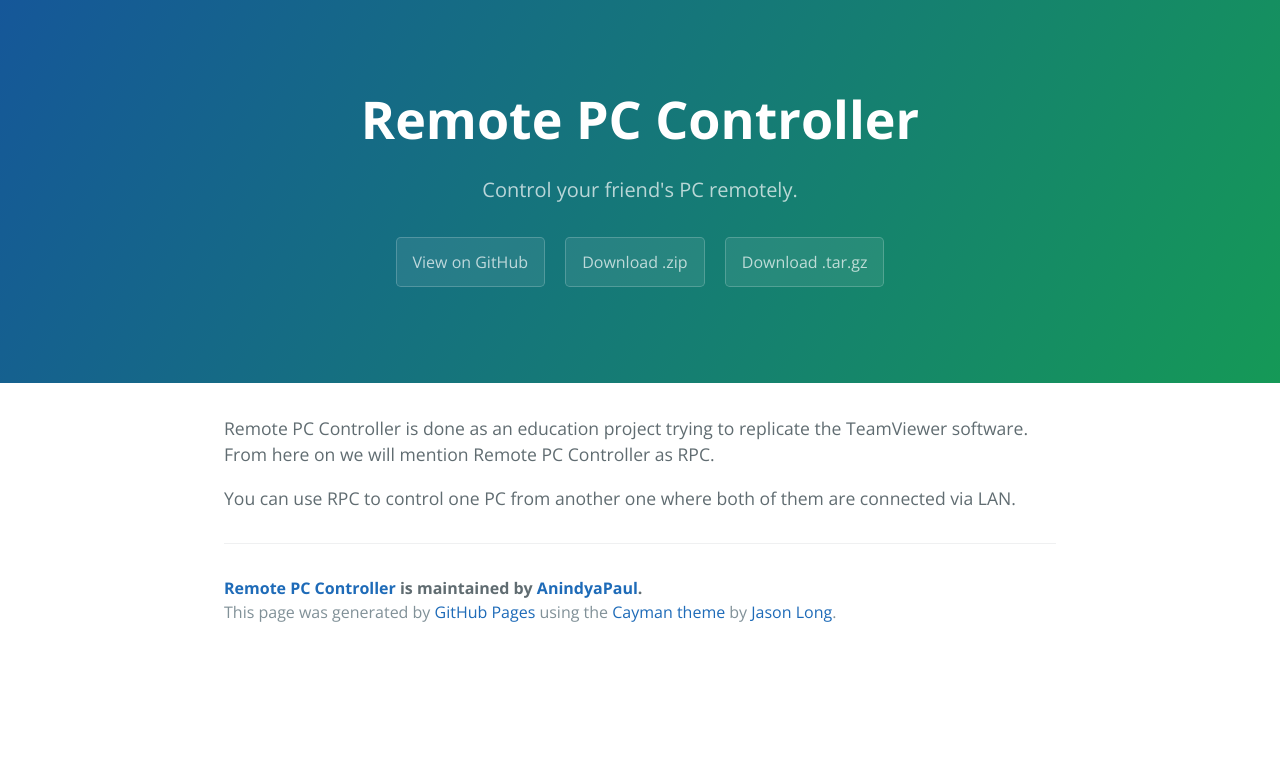
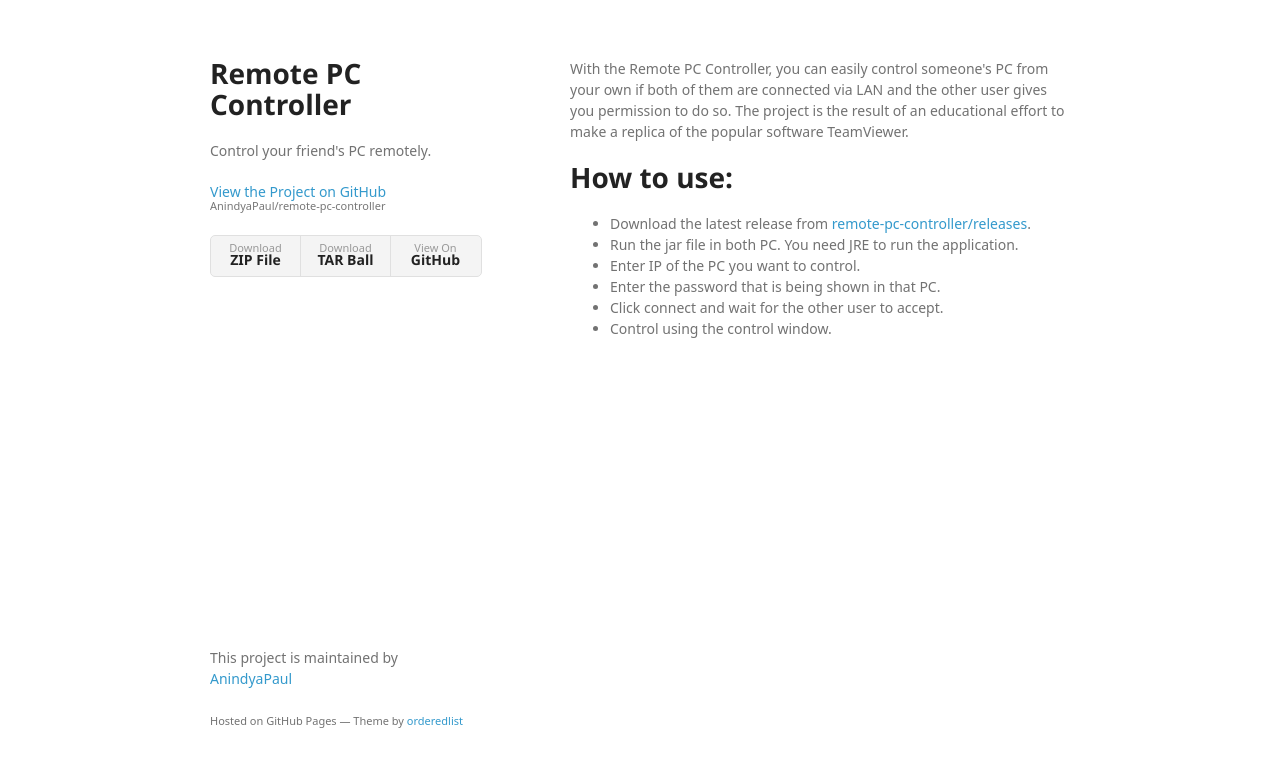
Before and after one commit to anindyaspaul/remote-pc-controller, a plain HTML site: page index.html in a window 1280 px wide. Drawn offline with nearby package versions, Linux system fonts and the light colour scheme; a web font is replaced by a local one.

Commit message:
Create gh-pages branch via GitHub

```diff
--- a/index.html
+++ b/index.html
@@ -1,36 +1,53 @@
-<!DOCTYPE html>
-<html lang="en-us">
+<!doctype html>
+<html>
   <head>
-    <meta charset="UTF-8">
+    <meta charset="utf-8">
+    <meta http-equiv="X-UA-Compatible" content="chrome=1">
     <title>Remote PC Controller by AnindyaPaul</title>
-    <meta name="viewport" content="width=device-width, initial-scale=1">
-    <link rel="stylesheet" type="text/css" href="stylesheets/normalize.css" media="screen">
-    <link href='https://fonts.googleapis.com/css?family=Open+Sans:400,700' rel='stylesheet' type='text/css'>
-    <link rel="stylesheet" type="text/css" href="stylesheets/stylesheet.css" media="screen">
-    <link rel="stylesheet" type="text/css" href="stylesheets/github-light.css" media="screen">
+
+    <link rel="stylesheet" href="stylesheets/styles.css">
+    <link rel="stylesheet" href="stylesheets/github-light.css">
+    <meta name="viewport" content="width=device-width">
+    <!--[if lt IE 9]>
+    <script src="//html5shiv.googlecode.com/svn/trunk/html5.js"></script>
+    <![endif]-->
   </head>
   <body>
-    <section class="page-header">
-      <h1 class="project-name">Remote PC Controller</h1>
-      <h2 class="project-tagline">Control your friend&#39;s PC remotely.</h2>
-      <a href="https://github.com/AnindyaPaul/remote-pc-controller" class="btn">View on GitHub</a>
-      <a href="https://github.com/AnindyaPaul/remote-pc-controller/zipball/master" class="btn">Download .zip</a>
-      <a href="https://github.com/AnindyaPaul/remote-pc-controller/tarball/master" class="btn">Download .tar.gz</a>
-    </section>
+    <div class="wrapper">
+      <header>
+        <h1>Remote PC Controller</h1>
+        <p>Control your friend&#39;s PC remotely.</p>
 
-    <section class="main-content">
-      <p>Remote PC Controller is done as an education project trying to replicate the TeamViewer software. From here on we will mention Remote PC Controller as RPC.</p>
+        <p class="view"><a href="https://github.com/AnindyaPaul/remote-pc-controller">View the Project on GitHub <small>AnindyaPaul/remote-pc-controller</small></a></p>
 
-<p>You can use RPC to control one PC from another one where both of them are connected via LAN.</p>
 
-      <footer class="site-footer">
-        <span class="site-footer-owner"><a href="https://github.com/AnindyaPaul/remote-pc-controller">Remote PC Controller</a> is maintained by <a href="https://github.com/AnindyaPaul">AnindyaPaul</a>.</span>
+        <ul>
+          <li><a href="https://github.com/AnindyaPaul/remote-pc-controller/zipball/master">Download <strong>ZIP File</strong></a></li>
+          <li><a href="https://github.com/AnindyaPaul/remote-pc-controller/tarball/master">Download <strong>TAR Ball</strong></a></li>
+          <li><a href="https://github.com/AnindyaPaul/remote-pc-controller">View On <strong>GitHub</strong></a></li>
+        </ul>
+      </header>
+      <section>
+        <p>With the Remote PC Controller, you can easily control someone's PC from your own if both of them are connected via LAN and the other user gives you permission to do so. The project is the result of an educational effort to make a replica of the popular software TeamViewer.</p>
 
-        <span class="site-footer-credits">This page was generated by <a href="https://pages.github.com">GitHub Pages</a> using the <a href="https://github.com/jasonlong/cayman-theme">Cayman theme</a> by <a href="https://twitter.com/jasonlong">Jason Long</a>.</span>
+<h1>
+<a id="how-to-use" class="anchor" href="#how-to-use" aria-hidden="true"><span class="octicon octicon-link"></span></a>How to use:</h1>
+
+<ul>
+<li>Download the latest release from <a href="https://github.com/AnindyaPaul/remote-pc-controller/releases">remote-pc-controller/releases</a>.</li>
+<li>Run the jar file in both PC. You need JRE to run the application.</li>
+<li>Enter IP of the PC you want to control.</li>
+<li>Enter the password that is being shown in that PC.</li>
+<li>Click connect and wait for the other user to accept.</li>
+<li>Control using the control window.</li>
+</ul>
+      </section>
+      <footer>
+        <p>This project is maintained by <a href="https://github.com/AnindyaPaul">AnindyaPaul</a></p>
+        <p><small>Hosted on GitHub Pages &mdash; Theme by <a href="https://github.com/orderedlist">orderedlist</a></small></p>
       </footer>
-
-    </section>
-
+    </div>
+    <script src="javascripts/scale.fix.js"></script>
 
   </body>
 </html>
--- /dev/null
+++ b/javascripts/scale.fix.js
@@ -0,0 +1,17 @@
+var metas = document.getElementsByTagName('meta');
+var i;
+if (navigator.userAgent.match(/iPhone/i)) {
+  for (i=0; i<metas.length; i++) {
+    if (metas[i].name == "viewport") {
+      metas[i].content = "width=device-width, minimum-scale=1.0, maximum-scale=1.0";
+    }
+  }
+  document.addEventListener("gesturestart", gestureStart, false);
+}
+function gestureStart() {
+  for (i=0; i<metas.length; i++) {
+    if (metas[i].name == "viewport") {
+      metas[i].content = "width=device-width, minimum-scale=0.25, maximum-scale=1.6";
+    }
+  }
+}
--- a/params.json
+++ b/params.json
@@ -1 +1 @@
-{"name":"Remote PC Controller","tagline":"Control your friend's PC remotely.","body":"Remote PC Controller is done as an education project trying to replicate the TeamViewer software. From here on we will mention Remote PC Controller as RPC.\r\n\r\nYou can use RPC to control one PC from another one where both of them are connected via LAN.","google":"","note":"Don't delete this file! It's used internally to help with page regeneration."}
+{"name":"Remote PC Controller","tagline":"Control your friend's PC remotely.","body":"With the Remote PC Controller, you can easily control someone's PC from your own if both of them are connected via LAN and the other user gives you permission to do so. The project is the result of an educational effort to make a replica of the popular software TeamViewer.\r\n\r\n# How to use:\r\n- Download the latest release from [remote-pc-controller/releases](https://github.com/AnindyaPaul/remote-pc-controller/releases).\r\n- Run the jar file in both PC. You need JRE to run the application.\r\n- Enter IP of the PC you want to control.\r\n- Enter the password that is being shown in that PC.\r\n- Click connect and wait for the other user to accept.\r\n- Control using the control window.","google":"","note":"Don't delete this file! It's used internally to help with page regeneration."}
--- /dev/null
+++ b/stylesheets/styles.css
@@ -0,0 +1,324 @@
+@font-face {
+  font-family: 'Noto Sans';
+  font-weight: 400;
+  font-style: normal;
+  src: url('../fonts/Noto-Sans-regular/Noto-Sans-regular.eot');
+  src: url('../fonts/Noto-Sans-regular/Noto-Sans-regular.eot?#iefix') format('embedded-opentype'),
+       local('Noto Sans'),
+       local('Noto-Sans-regular'),
+       url('../fonts/Noto-Sans-regular/Noto-Sans-regular.woff2') format('woff2'),
+       url('../fonts/Noto-Sans-regular/Noto-Sans-regular.woff') format('woff'),
+       url('../fonts/Noto-Sans-regular/Noto-Sans-regular.ttf') format('truetype'),
+       url('../fonts/Noto-Sans-regular/Noto-Sans-regular.svg#NotoSans') format('svg');
+}
+
+@font-face {
+  font-family: 'Noto Sans';
+  font-weight: 700;
+  font-style: normal;
+  src: url('../fonts/Noto-Sans-700/Noto-Sans-700.eot');
+  src: url('../fonts/Noto-Sans-700/Noto-Sans-700.eot?#iefix') format('embedded-opentype'),
+       local('Noto Sans Bold'),
+       local('Noto-Sans-700'),
+       url('../fonts/Noto-Sans-700/Noto-Sans-700.woff2') format('woff2'),
+       url('../fonts/Noto-Sans-700/Noto-Sans-700.woff') format('woff'),
+       url('../fonts/Noto-Sans-700/Noto-Sans-700.ttf') format('truetype'),
+       url('../fonts/Noto-Sans-700/Noto-Sans-700.svg#NotoSans') format('svg');
+}
+
+@font-face {
+  font-family: 'Noto Sans';
+  font-weight: 400;
+  font-style: italic;
+  src: url('../fonts/Noto-Sans-italic/Noto-Sans-italic.eot');
+  src: url('../fonts/Noto-Sans-italic/Noto-Sans-italic.eot?#iefix') format('embedded-opentype'),
+       local('Noto Sans Italic'),
+       local('Noto-Sans-italic'),
+       url('../fonts/Noto-Sans-italic/Noto-Sans-italic.woff2') format('woff2'),
+       url('../fonts/Noto-Sans-italic/Noto-Sans-italic.woff') format('woff'),
+       url('../fonts/Noto-Sans-italic/Noto-Sans-italic.ttf') format('truetype'),
+       url('../fonts/Noto-Sans-italic/Noto-Sans-italic.svg#NotoSans') format('svg');
+}
+
+@font-face {
+  font-family: 'Noto Sans';
+  font-weight: 700;
+  font-style: italic;
+  src: url('../fonts/Noto-Sans-700italic/Noto-Sans-700italic.eot');
+  src: url('../fonts/Noto-Sans-700italic/Noto-Sans-700italic.eot?#iefix') format('embedded-opentype'),
+       local('Noto Sans Bold Italic'),
+       local('Noto-Sans-700italic'),
+       url('../fonts/Noto-Sans-700italic/Noto-Sans-700italic.woff2') format('woff2'),
+       url('../fonts/Noto-Sans-700italic/Noto-Sans-700italic.woff') format('woff'),
+       url('../fonts/Noto-Sans-700italic/Noto-Sans-700italic.ttf') format('truetype'),
+       url('../fonts/Noto-Sans-700italic/Noto-Sans-700italic.svg#NotoSans') format('svg');
+}
+
+body {
+  background-color: #fff;
+  padding:50px;
+  font: 14px/1.5 "Noto Sans", "Helvetica Neue", Helvetica, Arial, sans-serif;
+  color:#727272;
+  font-weight:400;
+}
+
+h1, h2, h3, h4, h5, h6 {
+  color:#222;
+  margin:0 0 20px;
+}
+
+p, ul, ol, table, pre, dl {
+  margin:0 0 20px;
+}
+
+h1, h2, h3 {
+  line-height:1.1;
+}
+
+h1 {
+  font-size:28px;
+}
+
+h2 {
+  color:#393939;
+}
+
+h3, h4, h5, h6 {
+  color:#494949;
+}
+
+a {
+  color:#39c;
+  text-decoration:none;
+}
+
+a:hover {
+  color:#069;
+}
+
+a small {
+  font-size:11px;
+  color:#777;
+  margin-top:-0.3em;
+  display:block;
+}
+
+a:hover small {
+  color:#777;
+}
+
+.wrapper {
+  width:860px;
+  margin:0 auto;
+}
+
+blockquote {
+  border-left:1px solid #e5e5e5;
+  margin:0;
+  padding:0 0 0 20px;
+  font-style:italic;
+}
+
+code, pre {
+  font-family:Monaco, Bitstream Vera Sans Mono, Lucida Console, Terminal, Consolas, Liberation Mono, DejaVu Sans Mono, Courier New, monospace;
+  color:#333;
+  font-size:12px;
+}
+
+pre {
+  padding:8px 15px;
+  background: #f8f8f8;
+  border-radius:5px;
+  border:1px solid #e5e5e5;
+  overflow-x: auto;
+}
+
+table {
+  width:100%;
+  border-collapse:collapse;
+}
+
+th, td {
+  text-align:left;
+  padding:5px 10px;
+  border-bottom:1px solid #e5e5e5;
+}
+
+dt {
+  color:#444;
+  font-weight:700;
+}
+
+th {
+  color:#444;
+}
+
+img {
+  max-width:100%;
+}
+
+header {
+  width:270px;
+  float:left;
+  position:fixed;
+  -webkit-font-smoothing:subpixel-antialiased;
+}
+
+header ul {
+  list-style:none;
+  height:40px;
+  padding:0;
+  background: #f4f4f4;
+  border-radius:5px;
+  border:1px solid #e0e0e0;
+  width:270px;
+}
+
+header li {
+  width:89px;
+  float:left;
+  border-right:1px solid #e0e0e0;
+  height:40px;
+}
+
+header li:first-child a {
+  border-radius:5px 0 0 5px;
+}
+
+header li:last-child a {
+  border-radius:0 5px 5px 0;
+}
+
+header ul a {
+  line-height:1;
+  font-size:11px;
+  color:#999;
+  display:block;
+  text-align:center;
+  padding-top:6px;
+  height:34px;
+}
+
+header ul a:hover {
+  color:#999;
+}
+
+header ul a:active {
+  background-color:#f0f0f0;
+}
+
+strong {
+  color:#222;
+  font-weight:700;
+}
+
+header ul li + li + li {
+  border-right:none;
+  width:89px;
+}
+
+header ul a strong {
+  font-size:14px;
+  display:block;
+  color:#222;
+}
+
+section {
+  width:500px;
+  float:right;
+  padding-bottom:50px;
+}
+
+small {
+  font-size:11px;
+}
+
+hr {
+  border:0;
+  background:#e5e5e5;
+  height:1px;
+  margin:0 0 20px;
+}
+
+footer {
+  width:270px;
+  float:left;
+  position:fixed;
+  bottom:50px;
+  -webkit-font-smoothing:subpixel-antialiased;
+}
+
+@media print, screen and (max-width: 960px) {
+
+  div.wrapper {
+    width:auto;
+    margin:0;
+  }
+
+  header, section, footer {
+    float:none;
+    position:static;
+    width:auto;
+  }
+
+  header {
+    padding-right:320px;
+  }
+
+  section {
+    border:1px solid #e5e5e5;
+    border-width:1px 0;
+    padding:20px 0;
+    margin:0 0 20px;
+  }
+
+  header a small {
+    display:inline;
+  }
+
+  header ul {
+    position:absolute;
+    right:50px;
+    top:52px;
+  }
+}
+
+@media print, screen and (max-width: 720px) {
+  body {
+    word-wrap:break-word;
+  }
+
+  header {
+    padding:0;
+  }
+
+  header ul, header p.view {
+    position:static;
+  }
+
+  pre, code {
+    word-wrap:normal;
+  }
+}
+
+@media print, screen and (max-width: 480px) {
+  body {
+    padding:15px;
+  }
+
+  header ul {
+    width:99%;
+  }
+
+  header li, header ul li + li + li {
+    width:33%;
+  }
+}
+
+@media print {
+  body {
+    padding:0.4in;
+    font-size:12pt;
+    color:#444;
+  }
+}
```
